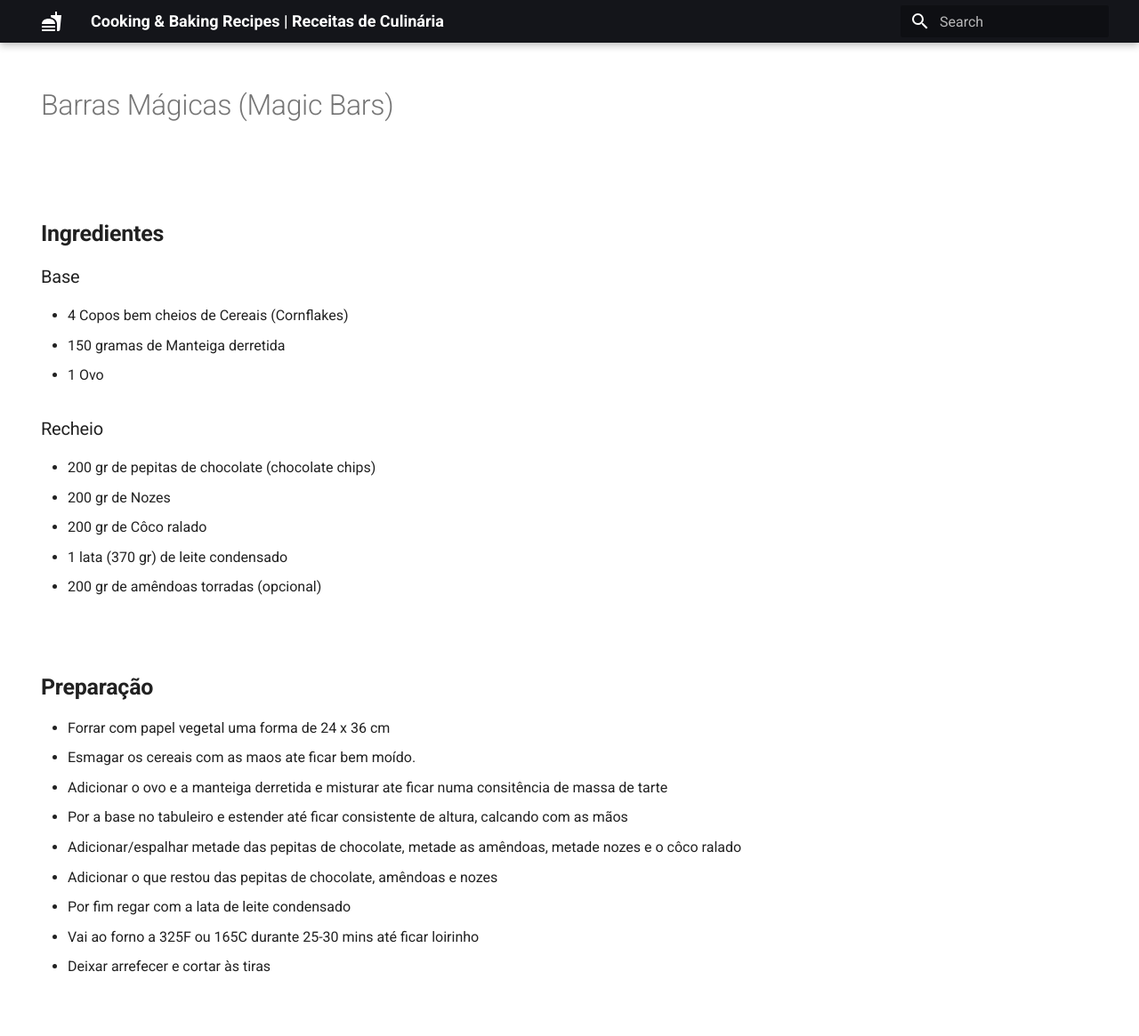
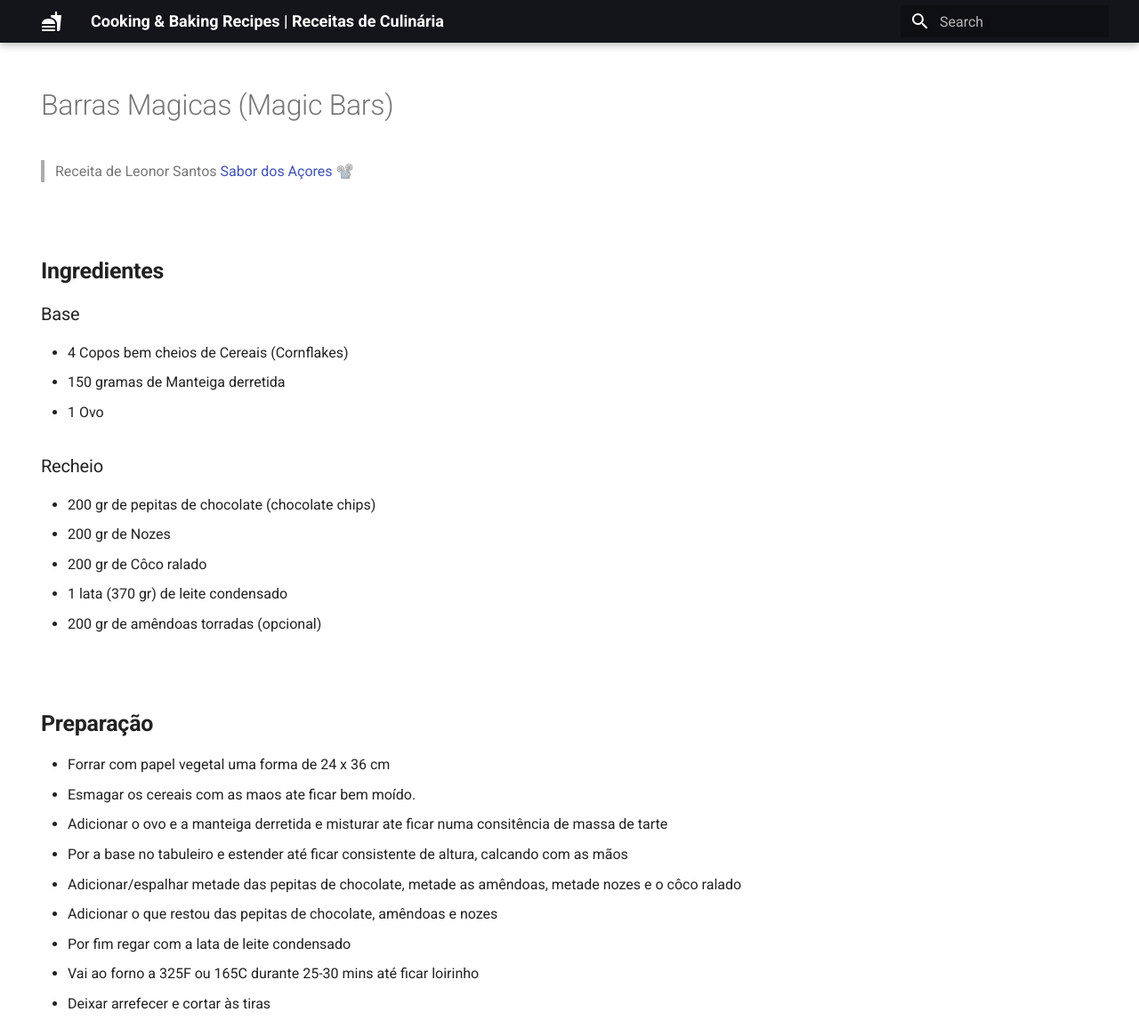
Before and after one commit to mannycarreiro/cooking_recipes, an MkDocs documentation site: the page built from docs/Receitas/Barras Magicas.md, in a window 1280 px wide and 1165 px high. Shown: the whole window at 89% size. Built offline with MkDocs 1.6.1 and Material for MkDocs 9.7.7, drawn with Linux system fonts in a browser that asks for light colours.

Commit message:
Added recipe

```diff
--- a/docs/Receitas/Barras Magicas.md
+++ b/docs/Receitas/Barras Magicas.md
@@ -9,7 +9,10 @@ tags:
 ---
 
 
-# Barras Mágicas (Magic Bars)
+# Barras Magicas (Magic Bars)
+
+
+> Receita de Leonor Santos [Sabor dos Açores](https://www.youtube.com/watch?v=grJYnsbY2t8) 📽️
 
 <br>
 
```
